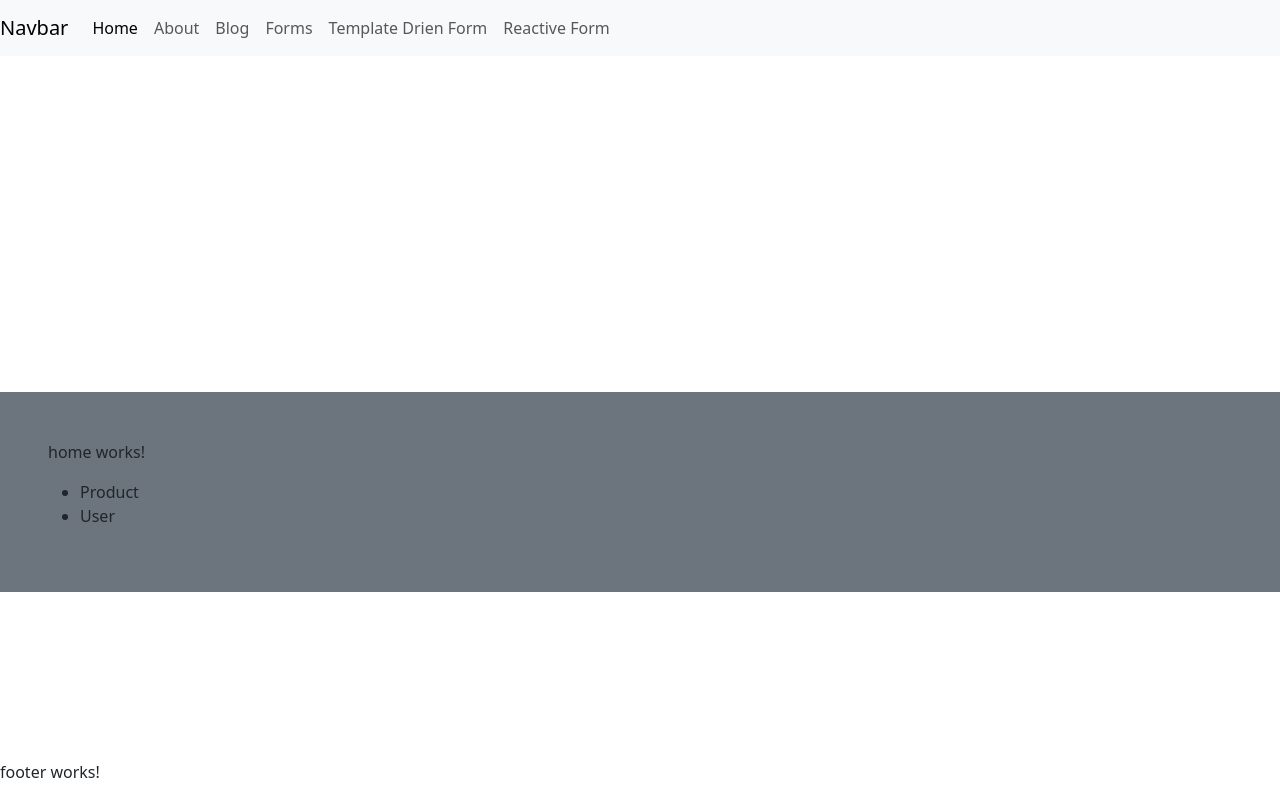
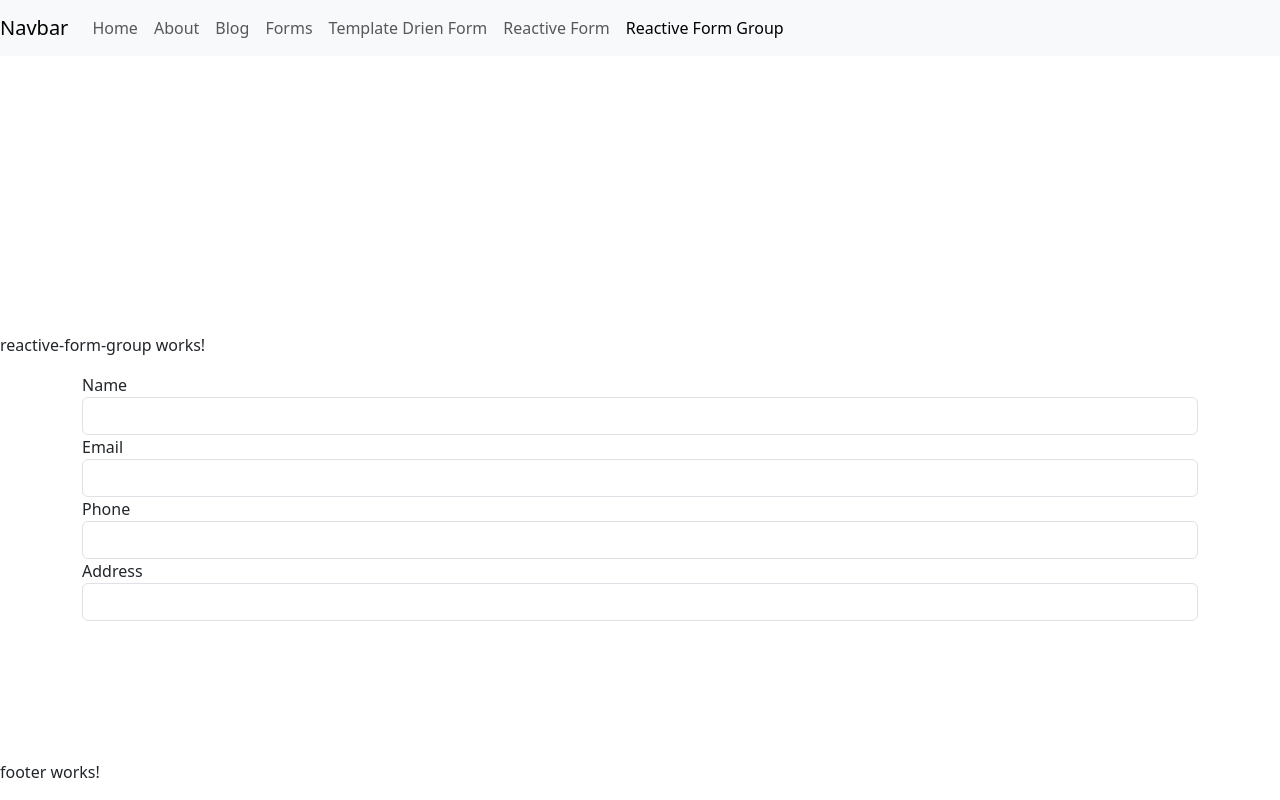
Before and after one commit to AhmedSamirScience/AngularCourseVersionTwo, an Angular app: page /reactiveFormGroup in a window 1280 px wide. Before the commit this address led to /home. Built offline with nearby package versions, Linux system fonts and the light colour scheme.

Commit message:
#57 Master Angular: FormGroup, FormControl, FormControlName (Part 02)

```diff
--- a/src/app/app.routes.ts
+++ b/src/app/app.routes.ts
@@ -7,6 +7,7 @@ import { UserComponent } from './home/user/user.component';
 import { ReactiveformsComponent } from './lectures/reactiveforms/reactiveforms.component';
 import { TemplateDrivenFormComponent } from './lectures/template-driven-form/template-driven-form.component';
 import { ReactiveFormBuilderFormControllerComponent } from './lectures/reactive-form-builder-form-controller/reactive-form-builder-form-controller.component';
+import { ReactiveFormGroupComponent } from './lectures/reactive-form-group/reactive-form-group.component';
 
 
 
@@ -23,5 +24,6 @@ export const routes: Routes = [
     {path: 'forms', component: ReactiveformsComponent, title: 'Reactive Forms'},
     {path: 'templateDrienForm', component: TemplateDrivenFormComponent, title: 'Template Driven Form'},
     {path: 'reactiveForm', component: ReactiveFormBuilderFormControllerComponent, title: 'Reactive Forms'},
+    {path: 'reactiveFormGroup', component: ReactiveFormGroupComponent, title: 'Reactive Form Group'},
     {path: '**', redirectTo: '/home', pathMatch: 'full'}
 ];
--- a/src/app/component/navbar/navbar.component.html
+++ b/src/app/component/navbar/navbar.component.html
@@ -11,6 +11,7 @@
       <a class="nav-item nav-link"  routerLink="/forms" routerLinkActive="active">Forms</a>
       <a class="nav-item nav-link"  routerLink="/templateDrienForm" routerLinkActive="active">Template Drien Form</a>
       <a class="nav-item nav-link"  routerLink="/reactiveForm" routerLinkActive="active">Reactive Form</a>
+      <a class="nav-item nav-link"  routerLink="/reactiveFormGroup" routerLinkActive="active">Reactive Form Group</a>
      </div>
   </div>
 </nav>
--- /dev/null
+++ b/src/app/lectures/reactive-form-group/reactive-form-group.component.html
@@ -0,0 +1,86 @@
+<p>reactive-form-group works!</p>
+
+<div class="container">
+
+    <form [formGroup]="userData">
+        <div class="control">
+            <label for="name">Name</label>
+            <input type="text" id="name" formControlName="name" class="form-control">
+            <div class = "validation">
+                @if (userData.get('name')?.touched && userData.get('name')?.dirty) {
+                    @if(userData.get('name')?.getError('required'))
+                    {
+                        <p> input required </p>
+                    }
+                    @if(userData.get('name')?.getError('minlength'))
+                    {
+                        <p> input too short </p>
+                    }
+                    @if(userData.get('name')?.getError('maxlength'))
+                    {
+                        <p> input too long </p>
+                    }
+                }
+            </div>
+
+
+        </div>
+
+        <div class="control">
+            <label for="email">Email</label>
+            <input type="email" id="email" formControlName="email" class="form-control">
+            <div class = "validation">
+                @if (userData.get('email')?.touched && userData.get('email')?.dirty) {
+                    @if(userData.get('email')?.getError('required'))
+                    {
+                        <p> input required </p>
+                    }
+                    @if(userData.get('email')?.getError('email'))
+                    {
+                        <p> input must be a valid email </p>
+                    }
+                }
+            </div>
+        </div>
+
+        <div class="control">
+            <label for="phone">Phone</label>
+            <input type="text" id="phone" formControlName="phone" class="form-control">
+            <div class = "validation">
+                @if (userData.get('phone')?.touched && userData.get('phone')?.dirty) {
+                    @if(userData.get('phone')?.getError('required'))
+                    {
+                        <p> input required </p>
+                    }
+                    @if(userData.get('phone')?.getError('pattern'))
+                    {
+                        <p> input must be a valid phone number </p>
+                    }
+                }
+            </div>
+        </div>
+
+        <div class="control">
+            <label for="address">Address</label>
+            <input type="text" id="address" formControlName="address" class="form-control">
+            <div class = "validation">
+                @if (userData.get('address')?.touched && userData.get('address')?.dirty) {
+                    @if(userData.get('address')?.getError('required'))
+                    {
+                        <p> input required </p>
+                    }
+                    @if(userData.get('address')?.getError('minlength'))
+                    {
+                        <p> input too short </p>
+                    }
+                    @if(userData.get('address')?.getError('maxlength'))
+                    {
+                        <p> input too long </p>
+                    }
+                }
+            </div>
+        </div>
+
+    </form>
+
+</div>
--- /dev/null
+++ b/src/app/lectures/reactive-form-group/reactive-form-group.component.ts
@@ -0,0 +1,25 @@
+import { Component} from '@angular/core';
+import { FormGroup, ReactiveFormsModule, Validators    } from '@angular/forms';
+import { FormControl } from '@angular/forms';
+
+@Component({
+  selector: 'app-reactive-form-group',
+  standalone: true,
+  imports: [ReactiveFormsModule   ],
+  templateUrl: './reactive-form-group.component.html',
+  styleUrl: './reactive-form-group.component.scss'
+})
+export class ReactiveFormGroupComponent {
+
+  userData: FormGroup = new FormGroup ({
+      name: new FormControl('', [Validators.required, Validators.minLength(3), Validators.maxLength(10)]),
+      email: new FormControl('', [Validators.required, Validators.email]),
+      phone: new FormControl('', [Validators.required, Validators.pattern('^[0-9]{10}$')]),
+      address: new FormControl('', [Validators.required, Validators.minLength(5), Validators.maxLength(100)]),
+
+  })
+
+  constructor() {
+     console.log(this.userData);
+  }
+}
```
Also changed, not shown: src/app/lectures/reactive-form-group/reactive-form-group.component.scss (added), 1 other file (tests, documents, lock files or other folders).
